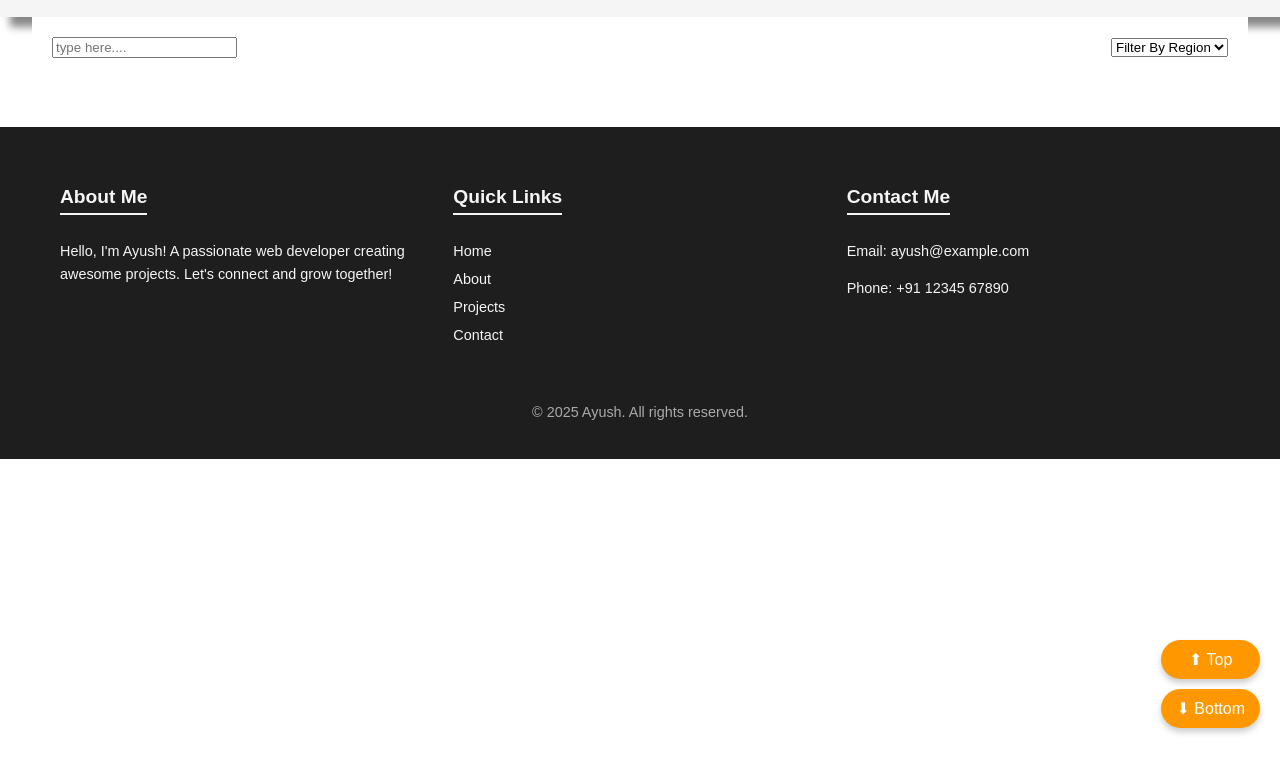
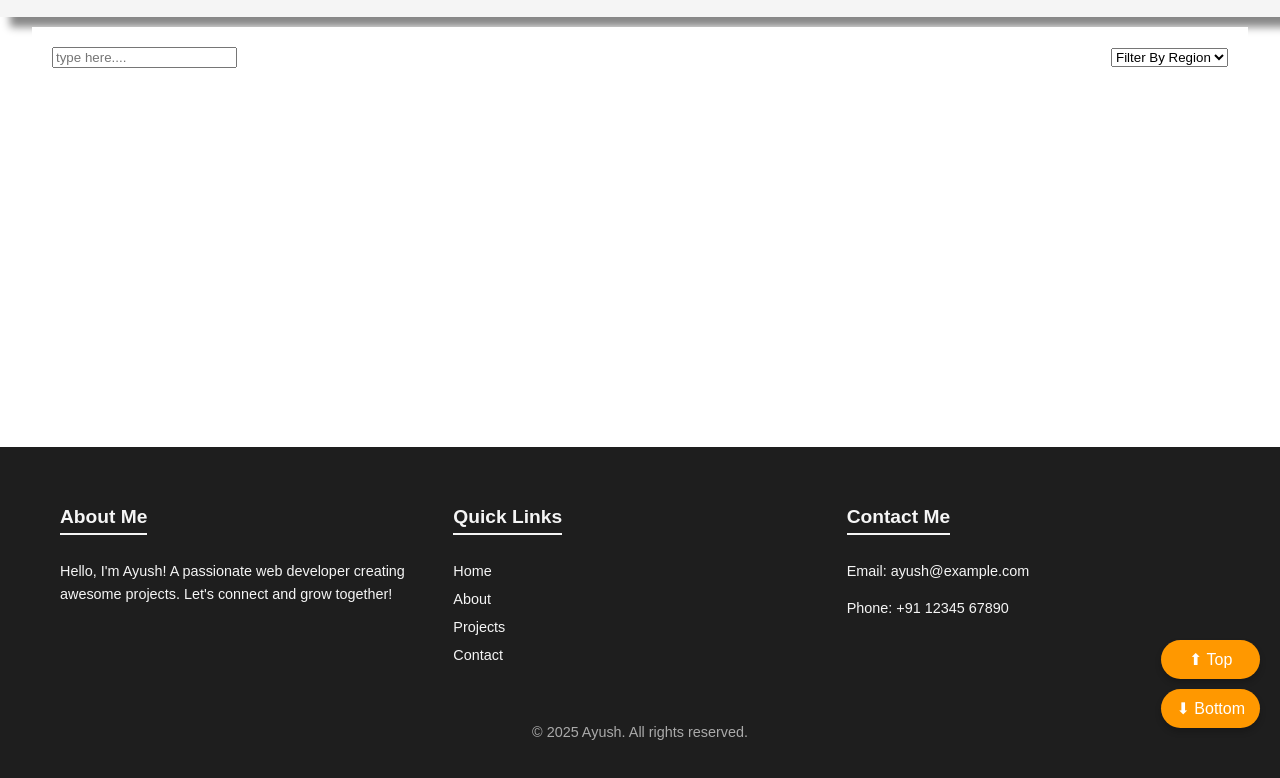
Before and after one commit to Ayushstockmarket/Project_12_Rest_API_working, a plain HTML site: page index.html in a window 1280 px wide. Shown: the part 52-830 px from the top of the page. Before the commit the page ends 800 px from the top, so only its background shows below. Drawn offline with Linux system fonts and the light colour scheme; no server answers.

Commit message:
Update style.css
Push only one change and it's final but by future also update the code as my knowledge according

```diff
--- a/style.css
+++ b/style.css
@@ -24,8 +24,10 @@ a {
 main {
   display: flex;
   flex-direction: column;
-  max-width: 1300px;
-  margin: 0 auto;
+ min-height: 50vh;
+  min-width: 100%;
+  margin: 10px auto;
+  padding-bottom:2%;
 }
 
 /* Header */
```
